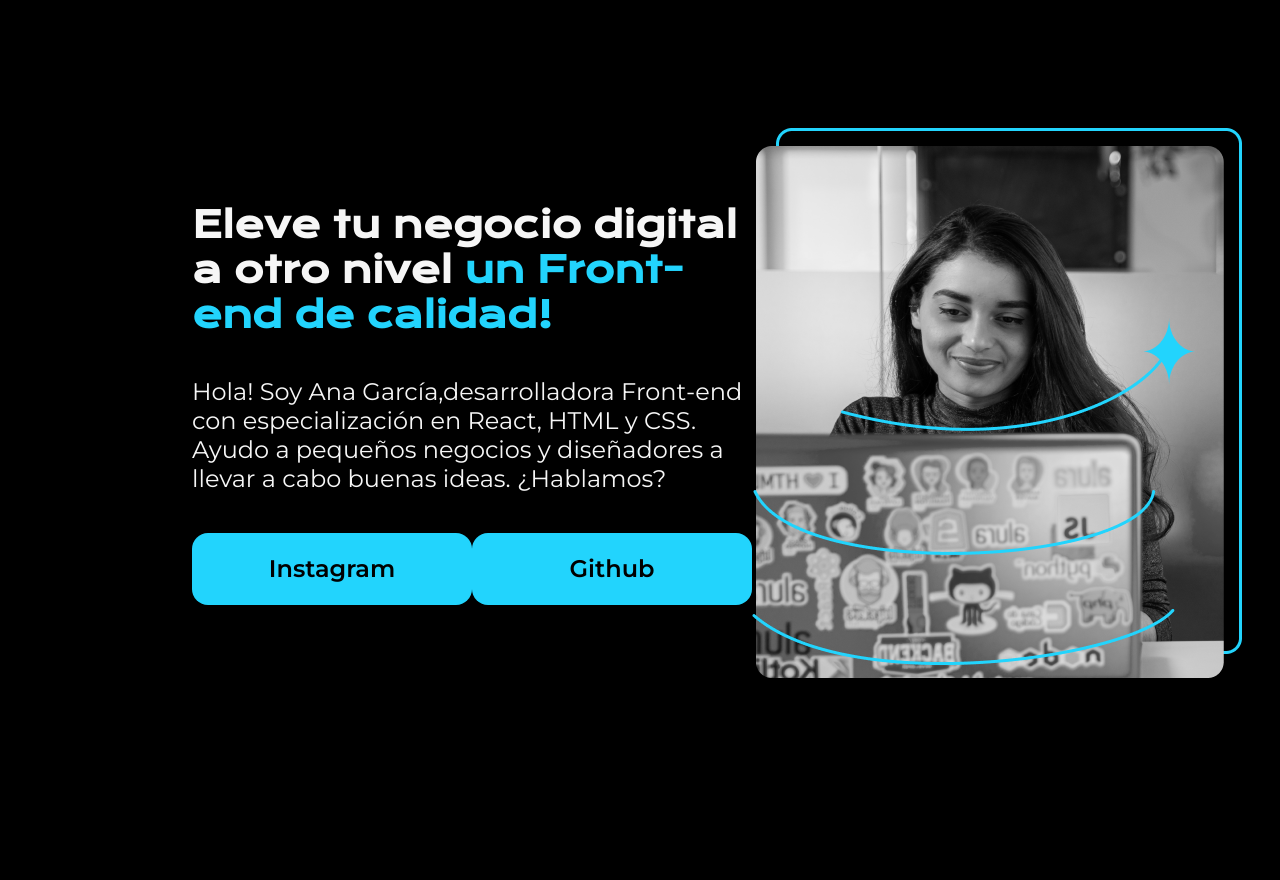
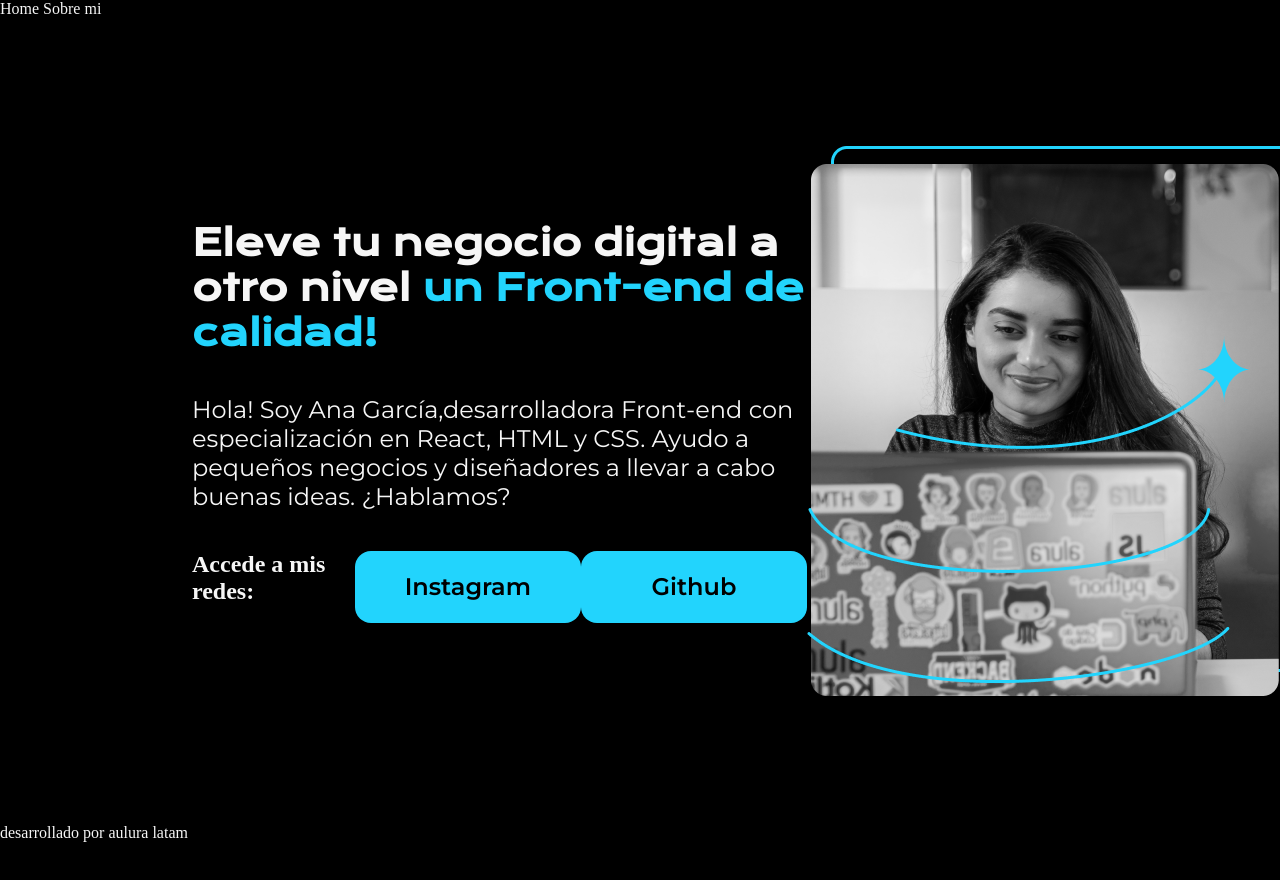
Before and after one commit to Diana9507/proyecto-html, a plain HTML site: page index.html in a window 1280 px wide. After the commit the page ends 842 px from the top, so only its background shows below. Drawn offline with nearby package versions, Linux system fonts and the light colour scheme.

Commit message:
Update index.html

```diff
--- a/index.html
+++ b/index.html
@@ -7,7 +7,12 @@
     <link rel="stylesheet" href="style.css">
 </head>
 <body>
-    <header></header>
+    <header class="header">
+      <nav class="header_menu">
+        <a class="header_menu_link">Home</a>
+        <a class="header_menu_link">Sobre mi</a>
+      </nav>
+    </header>
     <main  class="presentacion">
       <section class="presentacion_contenido">
     <h1 class="presentacion_contenido_titulo">Eleve tu negocio digital a otro nivel
@@ -16,12 +21,15 @@
         HTML y CSS. Ayudo a pequeños negocios y diseñadores a llevar a cabo buenas ideas. ¿Hablamos?
     </p>
      <div class="presentacion_enlaces">
+       <h2 class="presentacion_enlaces_subtitulo">Accede a mis redes:</h2>
         <a class="presentacion_enlaces_link" href="https://www.instagram.com/">Instagram</a>
         <a class="presentacion_enlaces_link" href="https://github.com/">Github</a>
     </div>
   </section>
     <img src="Imagem.png" alt="Imagen de Ana Garcia Trajando" >
   </main>
-    <footer></footer>
+    <footer class="footer">
+      <p>desarrollado por aulura latam</p>
+    </footer>
 </body>
 </html>
```
